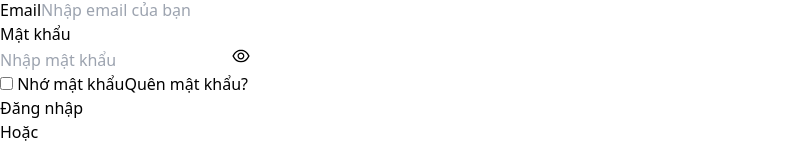
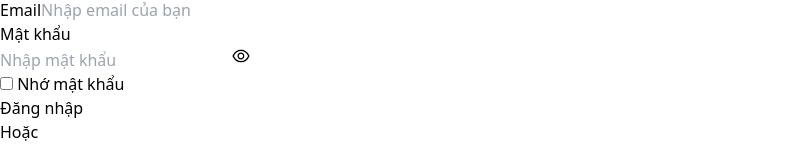
Before and after one commit to DKNguyen13/Nhom20, a React (Vite) app in the folder toeic-web/: page /login in a window 1280 px wide. Shown: the part 967-1130 px from the top of the page, without its empty margins (0-807 px from the left). Built offline with nearby package versions, Linux system fonts and the light colour scheme.

Commit message:
chore: change endpoint url fe

```diff
--- a/toeic-web/src/layouts/common/Header.tsx
+++ b/toeic-web/src/layouts/common/Header.tsx
@@ -61,7 +61,7 @@ const Header: React.FC = () => {
     { to: "/", label: "Trang chủ", icon: <FaHome className="text-xl" /> },
     { to: "/tests", label: "Thi thử", icon: <FaFileAlt className="text-xl" /> },
     { to: "/resource", label: "Tài nguyên", icon: <FaSearch className="text-xl" /> },
-    { to: "/practice", label: "Flashcards", icon: <FaClipboardList className="text-xl" /> },
+    { to: "/flashcard", label: "Flashcards", icon: <FaClipboardList className="text-xl" /> },
     { to: "/payment", label: "Premium", icon: <FaCrown className="text-xl text-yellow-500" />, premium: true },
   ];
 
--- a/toeic-web/src/pages/Login/Login.tsx
+++ b/toeic-web/src/pages/Login/Login.tsx
@@ -1,5 +1,4 @@
 import React, { useState } from "react";
-import { FcGoogle } from "react-icons/fc";
 import { GoogleLogin } from "@react-oauth/google";
 import { Link, useNavigate } from "react-router-dom";
 import api, { setAccessToken } from "../../config/axios.js";
@@ -64,8 +63,7 @@ const Login: React.FC = () => {
         <div className="flex-1 p-10 bg-gradient-to-br from-blue-500 to-blue-800 text-white max-sm:hidden">
           <h2 className="text-3xl font-bold mb-4">TOEIC MASTER</h2>
           <p className="text-lg mb-6">Chinh phục TOEIC với lộ trình học tập chuyên sâu và bài thi chất lượng!</p>
-          <img
-            src="src/assets/images/ai-image.png"
+          <img src="src/assets/images/ai-image.png"
             alt="TOEIC Illustration"
             className="w-full max-w-sm mx-auto rounded-xl shadow-lg"
           />
@@ -105,10 +103,8 @@ const Login: React.FC = () => {
                   Mật khẩu
                 </label>
                 <div className="relative">
-                  <input
-                    type={showPassword ? "text" : "password"}
-                    id="password"
-                    value={password}
+                  <input type={showPassword ? "text" : "password"}
+                    id="password" value={password}
                     onChange={(e) => setPassword(e.target.value)}
                     placeholder="Nhập mật khẩu"
                     className={`w-full p-3 border rounded-lg focus:outline-none focus:ring-2 focus:ring-blue-500 transition-all duration-200 ${
@@ -116,11 +112,9 @@ const Login: React.FC = () => {
                     }`}
                     minLength={5}
                   />
-                  <button
-                    type="button"
+                  <button type="button"
                     onClick={() => setShowPassword((prev) => !prev)}
-                    className="absolute right-3 top-1/2 transform -translate-y-1/2 text-gray-500 hover:text-gray-700 transition"
-                  >
+                    className="absolute right-3 top-1/2 transform -translate-y-1/2 text-gray-500 hover:text-gray-700 transition">
                     {showPassword ? <AiOutlineEyeInvisible size={20} /> : <AiOutlineEye size={20} />}
                   </button>
                 </div>
@@ -132,9 +126,7 @@ const Login: React.FC = () => {
                 <label className="flex items-center text-sm text-gray-600">
                   <input type="checkbox" className="mr-2 accent-blue-500" /> Nhớ mật khẩu
                 </label>
-                <Link to="/forgot-password" className="text-sm text-blue-600 font-medium hover:underline">
-                  Quên mật khẩu?
-                </Link>
+                <Link to="/forgot-password" className="text-sm text-blue-600 font-medium hover:underline"></Link>
               </div>
 
               {/* Submit */}
@@ -196,9 +188,7 @@ const Login: React.FC = () => {
             <div className="mt-6 text-center">
               <p className="text-sm text-gray-600">
                 Bạn chưa có tài khoản?{" "}
-                <Link to="/register" className="text-blue-600 font-medium hover:underline">
-                  Đăng ký ngay
-                </Link>
+                <Link to="/register" className="text-blue-600 font-medium hover:underline">Đăng ký ngay</Link>
               </p>
             </div>
           </div>
--- a/toeic-web/src/routes/AppRoutes.jsx
+++ b/toeic-web/src/routes/AppRoutes.jsx
@@ -21,7 +21,6 @@ import PurchaseHistory from "../pages/Payment/PurchaseHistory";
 import PaymentForm from "../pages/Payment/PaymentForm/PaymentForm";
 import Resource from "../pages/Resource/Resource";
 import History from "../pages/History/History";
-//import { Practice } from "../pages/Practice/Practice";
 import ResourceDetail from "../pages/Resource/ResourceDetail";
 import DashboardPage from "../pages/Admin/Dashboard/Dashboard";
 import UserManagementPage from "../pages/Admin/UserManagement/UserManagement";
@@ -232,7 +231,7 @@ const routes = [
     ),
   },
   {
-    path: "/practice",
+    path: "/flashcard",
     element: (
       <MainLayout>
         <FlashcardPage />
```
